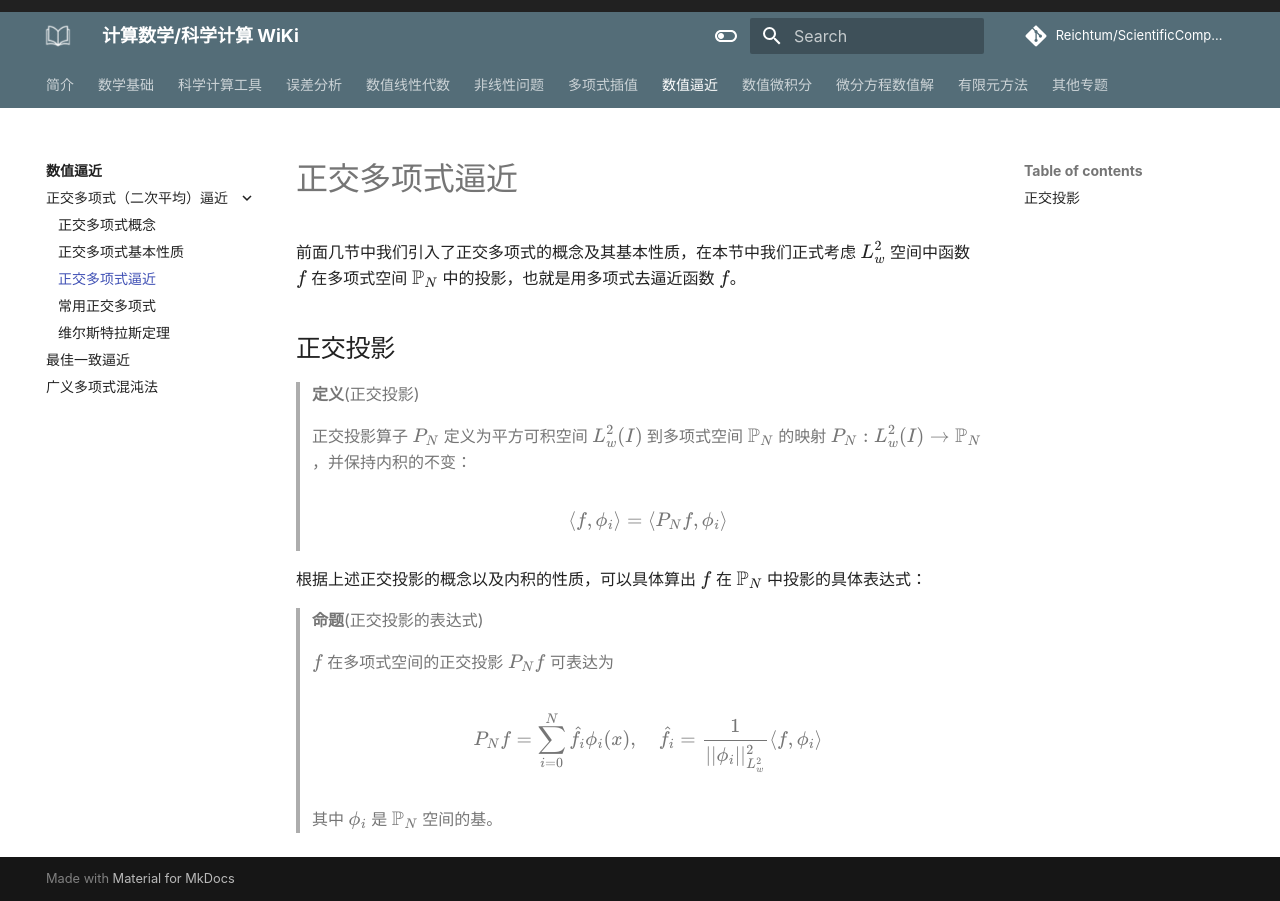
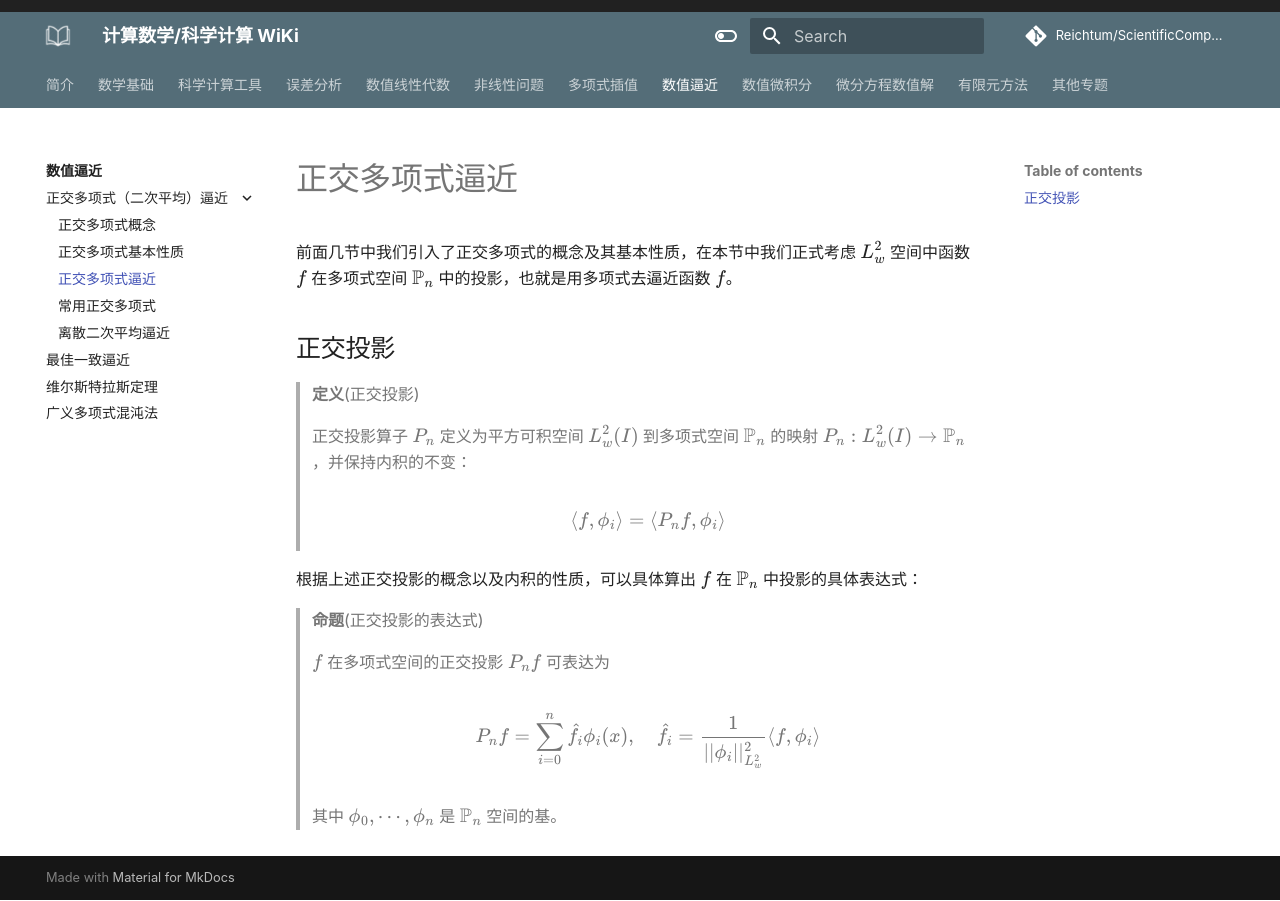
Before and after one commit to ReichtumQian/ScientificComputingWiKi, an MkDocs documentation site: the page built from docs/数值逼近/正交多项式逼近/正交多项式逼近.md, in a window 1280 px wide. Built offline with MkDocs 1.6.1 and Material for MkDocs 9.7.7, drawn with Linux system fonts in a browser that asks for light colours; some web fonts are replaced; comment, search, counter and statistics services are not loaded.

Commit message:
更新离散正交投影

```diff
--- a/docs/数值逼近/正交多项式逼近/正交多项式逼近.md
+++ b/docs/数值逼近/正交多项式逼近/正交多项式逼近.md
@@ -1,24 +1,24 @@
 
-前面几节中我们引入了正交多项式的概念及其基本性质，在本节中我们正式考虑 $L_w^2$ 空间中函数 $f$ 在多项式空间 $\mathbb{P}_N$ 中的投影，也就是用多项式去逼近函数 $f$。
+前面几节中我们引入了正交多项式的概念及其基本性质，在本节中我们正式考虑 $L_w^2$ 空间中函数 $f$ 在多项式空间 $\mathbb{P}_n$ 中的投影，也就是用多项式去逼近函数 $f$。
 
 ## 正交投影
 
 > **定义**(正交投影)
 >
-> 正交投影算子 $P_N$ 定义为平方可积空间 $L_w^2(I)$ 到多项式空间 $\mathbb{P}_N$ 的映射 $P_N : L_w^2(I) \rightarrow \mathbb{P}_N$ ，并保持内积的不变：
+> 正交投影算子 $P_n$ 定义为平方可积空间 $L_w^2(I)$ 到多项式空间 $\mathbb{P}_n$ 的映射 $P_n : L_w^2(I) \rightarrow \mathbb{P}_n$ ，并保持内积的不变：
 >
 > $$
-\langle f, \phi_i \rangle = \langle P_N f, \phi_i \rangle
+\langle f, \phi_i \rangle = \langle P_n f, \phi_i \rangle
 $$
 
-根据上述正交投影的概念以及内积的性质，可以具体算出 $f$ 在 $\mathbb{P}_N$ 中投影的具体表达式：
+根据上述正交投影的概念以及内积的性质，可以具体算出 $f$ 在 $\mathbb{P}_n$ 中投影的具体表达式：
 
 > **命题**(正交投影的表达式)
 >
-> $f$ 在多项式空间的正交投影 $P_Nf$ 可表达为
+> $f$ 在多项式空间的正交投影 $P_nf$ 可表达为
 >
 > $$
-P_Nf = \sum\limits_{i = 0}^N \hat{f}_i\phi_i(x), \quad  \hat{f}_i = \frac{1}{||\phi_i||_{L^2_w}^2} \langle f, \phi_i \rangle
+P_nf = \sum\limits_{i = 0}^n \hat{f}_i\phi_i(x), \quad  \hat{f}_i = \frac{1}{||\phi_i||_{L^2_w}^2} \langle f, \phi_i \rangle
 $$
 >
-> 其中 $\phi_i$ 是 $\mathbb{P}_N$ 空间的基。
+> 其中 $\phi_0, \cdots, \phi_n$ 是 $\mathbb{P}_n$ 空间的基。
--- a/mkdocs.yml
+++ b/mkdocs.yml
@@ -195,9 +195,10 @@ nav:
       - 正交多项式基本性质: "数值逼近/正交多项式逼近/正交多项式基本性质.md"
       - 正交多项式逼近: "数值逼近/正交多项式逼近/正交多项式逼近.md"
       - 常用正交多项式: "数值逼近/正交多项式逼近/常用正交多项式.md"
-      - 维尔斯特拉斯定理: "数值逼近/正交多项式逼近/维尔斯特拉斯定理.md"
+      - 离散二次平均逼近: "数值逼近/正交多项式逼近/离散二次平均逼近.md"
     - 最佳一致逼近:
       - "数值逼近/最佳一致逼近/最佳一致逼近简介.md"
+    - 维尔斯特拉斯定理: "数值逼近/维尔斯特拉斯定理.md"
     - 广义多项式混沌法:
       - "数值逼近/广义多项式混沌法/广义多项式混沌法简介.md"
   - 数值微积分:
```
Also changed, not shown: docs/数值逼近/正交多项式逼近/离散二次平均逼近.md (added, +35 -0 lines), docs/数学基础/泛函分析基础/Sobolev空间/广义导数.md (+31 -0 lines), docs/数值逼近/正交多项式逼近/维尔斯特拉斯定理.md (deleted), docs/数值逼近/维尔斯特拉斯定理.md (added).
